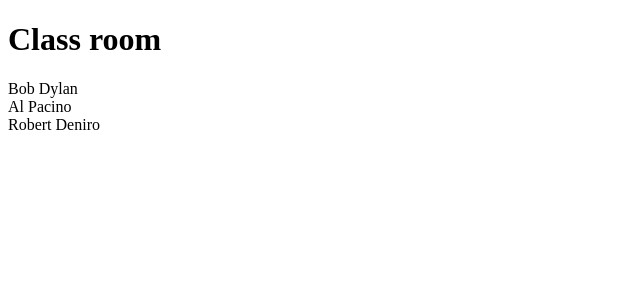
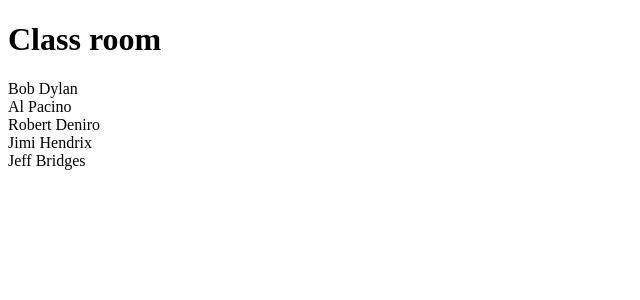
Before and after one commit to Bruno02/ma-classe, a React (Create React App) app: page / in a window 1280 px wide. Shown: the top 300 px of the page, without its empty margins (0-640 px from the left). Built offline with nearby package versions, Linux system fonts and the light colour scheme.

Commit message:
students list data

```diff
--- a/src/data/students.ts
+++ b/src/data/students.ts
@@ -2,21 +2,33 @@
 
 export const STUDENTS: IStudent[] = [
   {
-    id: '1',
+    id: '1000',
     firstname: 'Bob',
     lastname: 'Dylan',
     address: 'NY',
   },
   {
-    id: '2',
+    id: '1001',
     firstname: 'Al',
     lastname: 'Pacino',
     address: 'NY',
   },
   {
-    id: '3',
+    id: '1002',
     firstname: 'Robert',
     lastname: 'Deniro',
     address: 'NY',
   },
+  {
+    id: '1003',
+    firstname: 'Jimi',
+    lastname: 'Hendrix',
+    address: 'NY',
+  },
+  {
+    id: '1004',
+    firstname: 'Jeff',
+    lastname: 'Bridges',
+    address: 'NY',
+  },
 ];
```
